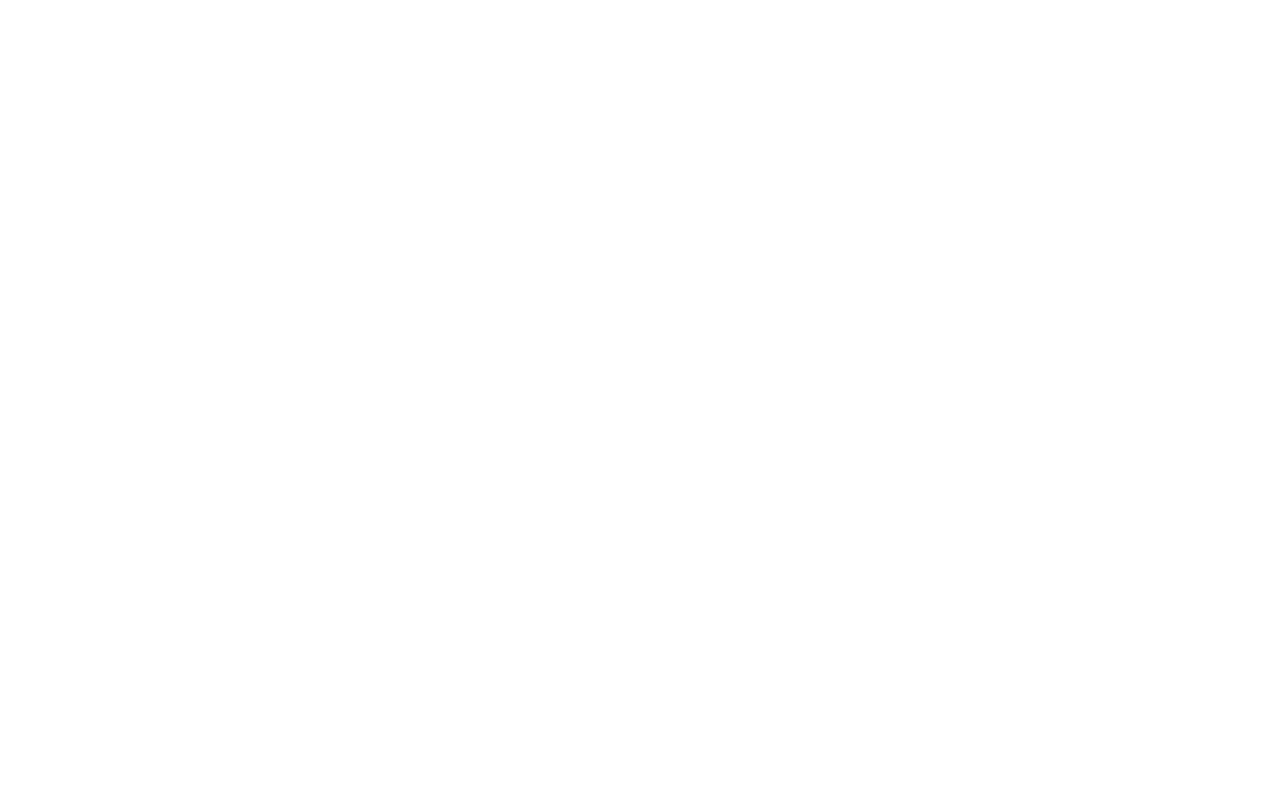
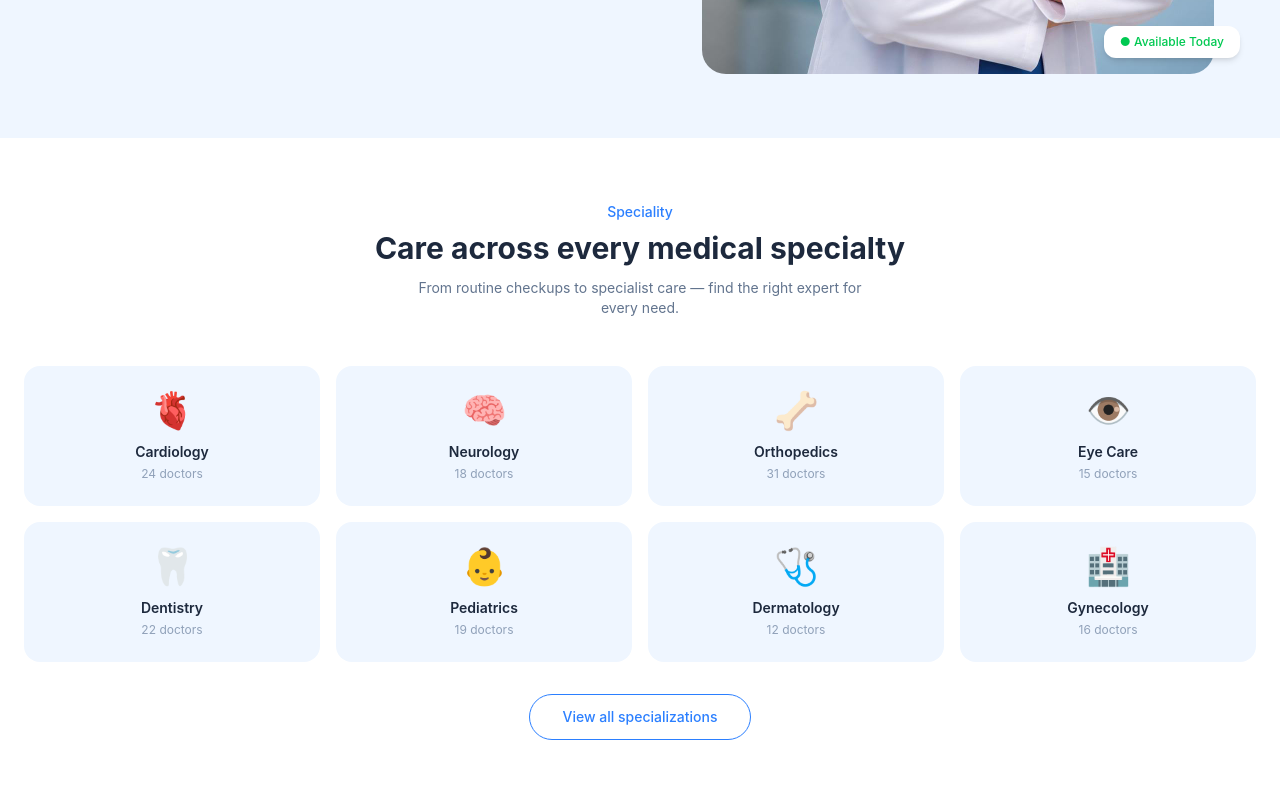
Before and after one commit to mateenamin/Doctor-Appointment, a React (Vite) app in the folder client/: page / in a window 1280 px wide. Shown: the part 700-1500 px from the top of the page. Before the commit the page ends 800 px from the top, so only its background shows below. Built offline with nearby package versions, Linux system fonts and the light colour scheme.

Commit message:
Add SpecializationsSection component

```diff
--- a/client/src/components/user/home/heroSection.component.jsx
+++ b/client/src/components/user/home/heroSection.component.jsx
@@ -1,10 +1,6 @@
 
 
-
-
-
-
-
+import heroDoctor from '../../../assets/hero-doctor.jpg';
 
 
 
@@ -73,7 +69,7 @@
 
           {/* Doctor Image */}
           <img
-            src="/images/hero-doctor.png"
+            src={heroDoctor}
             alt="Doctor"
             className="w-full max-w-lg object-cover rounded-3xl"
           />
--- a/client/src/components/user/home/specializationsSection.component.JSX
+++ b/client/src/components/user/home/specializationsSection.component.JSX
@@ -0,0 +1,59 @@
+const specializations = [
+  { name: "Cardiology", icon: "🫀", doctors: 24 },
+  { name: "Neurology", icon: "🧠", doctors: 18 },
+  { name: "Orthopedics", icon: "🦴", doctors: 31 },
+  { name: "Eye Care", icon: "👁️", doctors: 15 },
+  { name: "Dentistry", icon: "🦷", doctors: 22 },
+  { name: "Pediatrics", icon: "👶", doctors: 19 },
+  { name: "Dermatology", icon: "🩺", doctors: 12 },
+  { name: "Gynecology", icon: "🏥", doctors: 16 },
+]
+
+const SpecializationsSection = () => {
+  return (
+    <section className="py-16 px-6 bg-white">
+      <div className="max-w-7xl mx-auto">
+
+        {/* Header */}
+        <div className="text-center mb-12">
+          <p className="text-blue-500 text-sm font-medium mb-2">Speciality</p>
+          <h2 className="text-3xl font-bold text-slate-800 mb-3">
+            Care across every medical specialty
+          </h2>
+          <p className="text-slate-500 text-sm max-w-md mx-auto">
+            From routine checkups to specialist care — find the right
+            expert for every need.
+          </p>
+        </div>
+
+        {/* Grid */}
+        <div className="grid grid-cols-2 md:grid-cols-4 gap-4">
+          {specializations.map((spec, index) => (
+            <div
+              key={index}
+              className="bg-[#EFF6FF] rounded-2xl p-6 text-center cursor-pointer hover:bg-blue-100 transition-all hover:shadow-md"
+            >
+              <div className="text-4xl mb-3">{spec.icon}</div>
+              <h3 className="text-slate-800 font-semibold text-sm mb-1">
+                {spec.name}
+              </h3>
+              <p className="text-slate-400 text-xs">
+                {spec.doctors} doctors
+              </p>
+            </div>
+          ))}
+        </div>
+
+        {/* View All Button */}
+        <div className="text-center mt-8">
+          <button className="border border-blue-500 text-blue-500 px-8 py-3 rounded-full text-sm font-medium hover:bg-blue-50 transition-all">
+            View all specializations
+          </button>
+        </div>
+
+      </div>
+    </section>
+  )
+}
+
+export default SpecializationsSection
--- a/client/src/pages/user/home.page.jsx
+++ b/client/src/pages/user/home.page.jsx
@@ -1,6 +1,7 @@
 import HeroSection from "../../components/user/home/heroSection.component";
+import SpecializationsSection from "../../components/user/home/specializationsSection.component"
 
-// import SpecializationsSection from "@/components/user/home/specializationsSection.component"
+
 // import TopDoctorsSection from "@/components/user/home/topDoctorsSection.component"
 // import HowItWorksSection from "@/components/user/home/howItWorksSection.component"
 // import FeaturesSection from "@/components/user/home/featuresSection.component"
@@ -12,8 +13,8 @@
   return (
     <main className="overflow-y-auto scroll-smooth scrollbar-hide">
       <HeroSection />
-      {/* <SpecializationsSection />
-      <TopDoctorsSection />
+      <SpecializationsSection />
+      {/* <TopDoctorsSection />
       <HowItWorksSection />
       <FeaturesSection />
       <StatsSection />
--- a/client/src/routes/index.routes.jsx
+++ b/client/src/routes/index.routes.jsx
@@ -5,6 +5,9 @@
 
 
 import UserLayout from "../layouts/UserLayout";
+
+
+import HomePage from "../pages/user/home.page";
 
 
 
@@ -22,6 +25,7 @@
         </>
       ),
       children: [
+        { path: "", element: <HomePage /> },
     //     { path: "", element: <Home /> },
     // { path: "doctors/:id", element: <DoctorDetail /> },
     // { path: "appointments", element: <MyAppointments /> },
```
Also changed, not shown: client/src/assets/hero-doctor.jpg (added).
